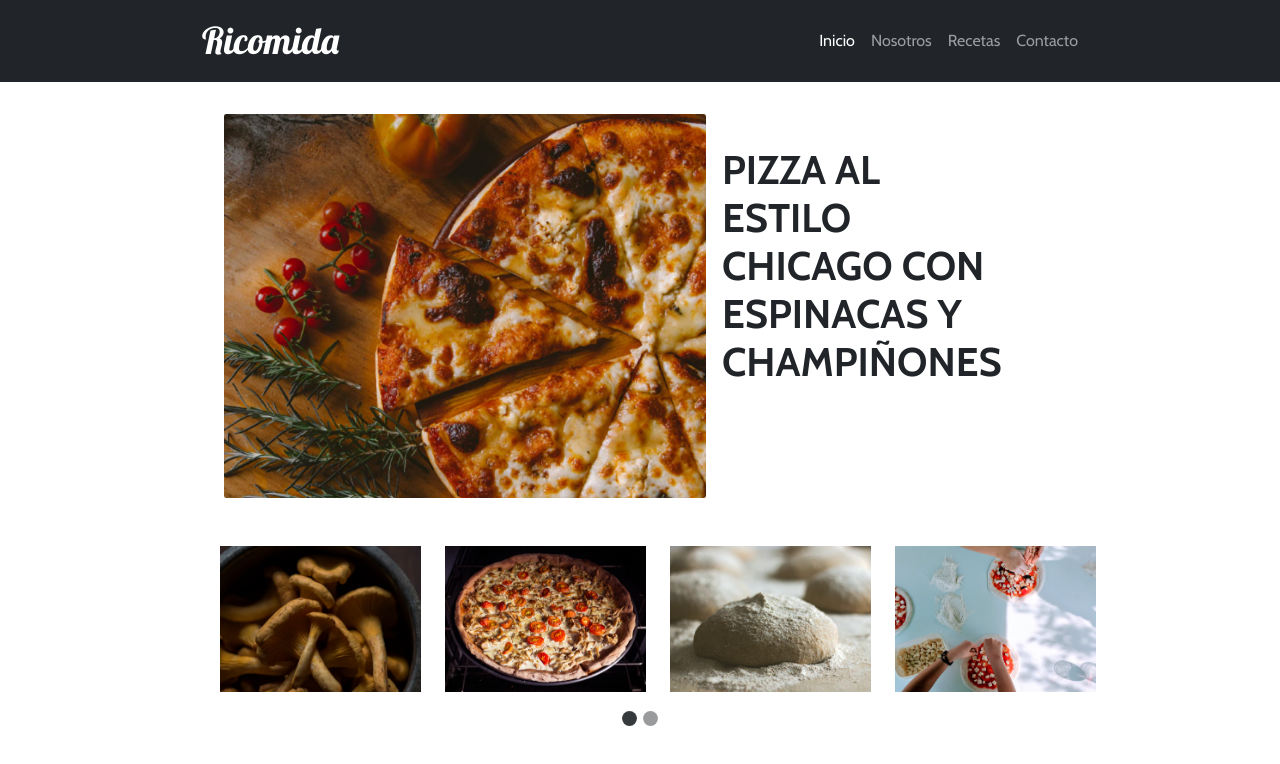
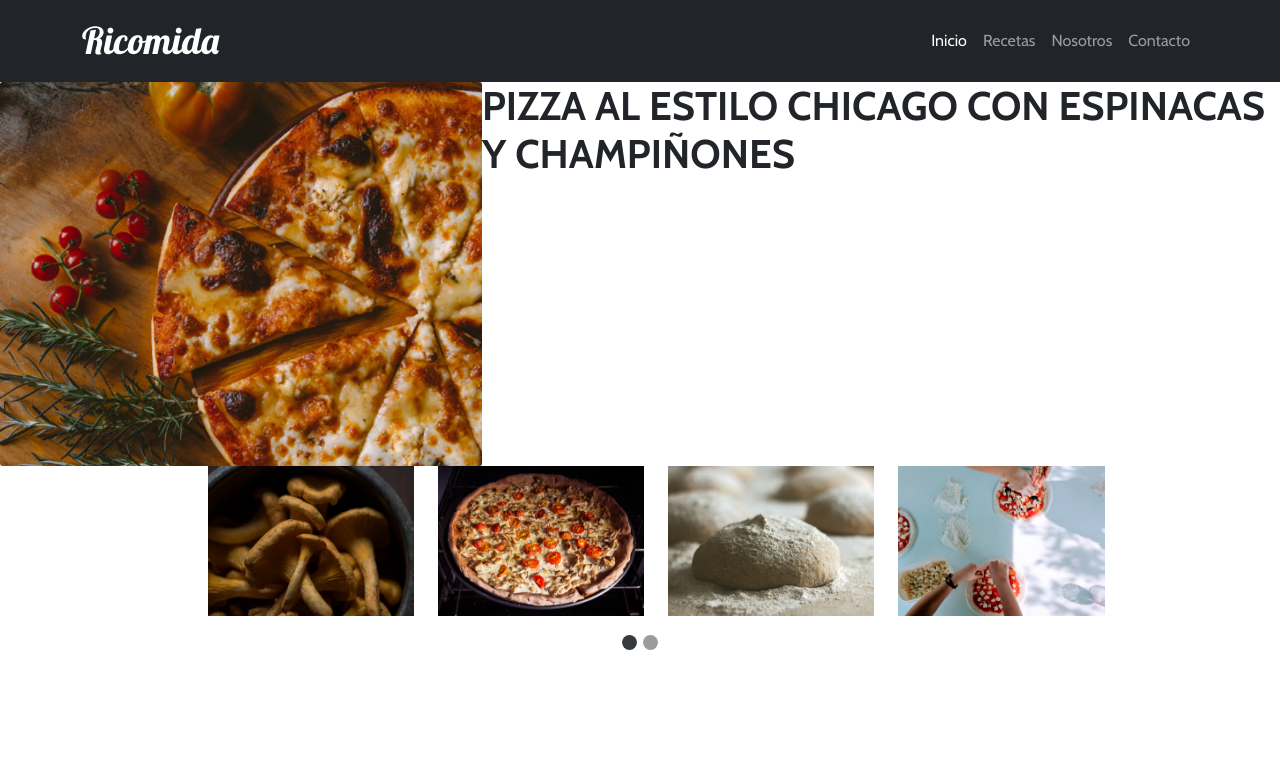
Before and after one commit to luismart23/desafio-ricomida, a plain HTML site: page index.html in a window 1280 px wide. Drawn offline with nearby package versions, Linux system fonts and the light colour scheme.

Commit message:
commit ricomida3

```diff
--- a/assets/css/style.css
+++ b/assets/css/style.css
@@ -4,25 +4,24 @@ body {
 }
 
 .titulo {
-    padding-left: 7.5rem;
+
     font-size: 37px;
-    font-display: center;
+
 }
 
 .opciones {
-    padding-right: 7rem;
+
     font-family: "cabin";
     font-size: 16px;
-    font-display: center;
+
 }
 
 
-.hero1 {
-    background-position: center;
-    padding-left: 14rem;
-    padding-right: 150px;
-    padding-top: 2rem;
-    padding-bottom: 3rem;
+
+
+.imagen1 {
+    width: 482px;
+    height: 384px;
 }
 
 h1 {
@@ -30,10 +29,7 @@ h1 {
     font-family: "cabin";
     font-weight: 900;
     font-size: 40px;
-    padding-left: 1rem;
-    padding-right: 17rem;
-    padding-top: 2rem;
-    padding-bottom: 1rem;
+
 }
 
 
@@ -59,7 +55,7 @@ h1 {
     z-index: 2;
     display: flex;
     justify-content: center;
-    padding: 0;
+
 
 }
 
--- a/index.html
+++ b/index.html
@@ -1,9 +1,9 @@
 <!DOCTYPE html>
-<html>
+<html lang="es">
 
 <head>
     <meta charset="utf-8">
-    <meta name="viewport" content="width=device-width">
+    <meta name="viewport" content="width=device-width, initial-scale=1">
     <meta name="author" content="Luis Martínez" />
     <link rel="shortcut icon" href="assets/img/favicon_ricomida.png" type="image/x-icon">
     <title>Ricomida</title>
@@ -18,78 +18,77 @@
 
     <link href="https://cdn.jsdelivr.net/npm/bootstrap@5.3.2/dist/css/bootstrap.min.css" rel="stylesheet"
         integrity="sha384-T3c6CoIi6uLrA9TneNEoa7RxnatzjcDSCmG1MXxSR1GAsXEV/Dwwykc2MPK8M2HN" crossorigin="anonymous">
-    <link href="assets/css/style.css" rel="stylesheet" type="text/css" />
+    <link rel="stylesheet" href="assets/css/style.css">
 
 </head>
 
 <body>
+    <header>
         <nav class="navbar navbar-expand-lg bg-dark navbar-dark">
             <div class="container">
                 <a class="titulo navbar-brand" href="#">Ricomida</a>
-            <button class="navbar-toggler" type="button" data-bs-toggle="collapse" data-bs-target="#navbarNav"
-                aria-controls="navbarNav" aria-expanded="false" aria-label="Toggle navigation">
+                <button class="navbar-toggler" type="button" data-bs-toggle="collapse"
+                    data-bs-target="#navbarNavAltMarkup" aria-controls="navbarNavAltMarkup" aria-expanded="false"
+                    aria-label="Toggle navigation">
                     <span class="navbar-toggler-icon"></span>
                 </button>
-            <div class="opciones ms-auto">
-                <div class="collapse navbar-collapse" id="navbarNav">
-                    <ul class="navbar-nav">
-                        <li class="nav-item">
+                <div class="opciones collapse navbar-collapse" id="navbarNavAltMarkup">
+                    <div class="navbar-nav ms-auto">
                         <a class="nav-link active" aria-current="page" href="#">Inicio</a>
-                        </li>
-                        <li class="nav-item">
+                        <a class="nav-link" href="#">Recetas</a>
                         <a class="nav-link" href="#">Nosotros</a>
-                        </li>
-                        <li class="nav-item">
-                            <a class="nav-link" href="#">Recetas</a>
-                        </li>
-                        <li class="nav-item">
                         <a class="nav-link" href="#">Contacto</a>
-                        </li>
-                    </ul>
                     </div>
                 </div>
             </div>
         </nav>
+    </header>
 
-    <main class="conteiner-fluid">
-        <section class="hero1 d-flex">
+    <main class="conteiner">
+        <section class="hero1 d-flex ">
 
-            <img src="assets/img/principal.jpg" width="482" height="384" alt="img_principal">
-            <h1>PIZZA AL ESTILO CHICAGO CON ESPINACAS Y CHAMPIÑONES</h1>
+            <img class="imagen1" src="assets/img/principal.jpg" alt="img_principal">
+            <h1 class="flex">PIZZA AL ESTILO CHICAGO CON ESPINACAS Y CHAMPIÑONES</h1>
+
         </section>
 
-        <section id="carouselExampleIndicators" class="conteiner carousel slide">
-
-            <div class="carr1 carousel-inner container ms-auto">
+        <section id="carouselExampleIndicators" class="carousel slide">
+            <div class="carousel-indicators">
+                <button type="button" data-bs-target="#carouselExampleIndicators" data-bs-slide-to="0" class="active"
+                    aria-current="true" aria-label="Slide 1"></button>
+                <button type="button" data-bs-target="#carouselExampleIndicators" data-bs-slide-to="1"
+                    aria-label="Slide 2"></button>
+            </div>
+            <div class="carousel-inner">
                 <article class="carousel-item active">
                     <div class="row">
                         <div class="col-3">
-                            <img src="assets/img/slider-1.png" class="d-block w-100" width="233px" alt="slider1">
+                            <img src="assets/img/slider-1.png" class="d-block w-100" alt="slider-1">
                         </div>
                         <div class="col-3">
-                            <img src="assets/img/slider-2.png" class="d-block w-100" width="233px" alt="slider-2">
+                            <img src="assets/img/slider-2.png" class="d-block w-100" alt="slider-2">
                         </div>
                         <div class="col-3">
-                            <img src="assets/img/slider-3.png" class="d-block w-100" width="233px" alt="slider-3">
+                            <img src="assets/img/slider-3.png" class="d-block w-100" alt="slider-3">
                         </div>
                         <div class="col-3">
-                            <img src="assets/img/slider-4.png" class="d-block w-100" width="233px" alt="slider-4">
+                            <img src="assets/img/slider-4.png" class="d-block w-100" alt="slider-4">
                         </div>
                     </div>
                 </article>
                 <article class="carousel-item">
-                    <div class="row sm-col-3">
+                    <div class="row">
                         <div class="col-3">
-                            <img src="assets/img/slider-5.png" class="d-block w-100" width="233px" alt="slider-5">
+                            <img src="assets/img/slider-5.png" class="d-block w-100" alt="slider-5">
                         </div>
                         <div class="col-3">
-                            <img src="assets/img/slider-6.png" class="d-block w-100" width="233px" alt="slider-6">
+                            <img src="assets/img/slider-6.png" class="d-block w-100" alt="slider-6">
                         </div>
                         <div class="col-3">
-                            <img src="assets/img/slider-7.png" class="d-block w-100" width="233px" alt="slider-7">
+                            <img src="assets/img/slider-7.png" class="d-block w-100" alt="slider-7">
                         </div>
                         <div class="col-3">
-                            <img src="assets/img/slider-8.png" class="d-block w-100" width="233px" alt="slider-8">
+                            <img src="assets/img/slider-8.png" class="d-block w-100" alt="slider-8">
                         </div>
                     </div>
                 </article>
@@ -104,12 +103,7 @@
                 <span class="carousel-control-next-icon" aria-hidden="true"></span>
                 <span class="visually-hidden">Next</span>
             </button>
-            <div class="carousel-indicators">
-                <button type="button" data-bs-target="#carouselExampleIndicators" data-bs-slide-to="0" class="active"
-                    aria-current="true" aria-label="Slide 1"></button>
-                <button type="button" data-bs-target="#carouselExampleIndicators" data-bs-slide-to="1"
-                    aria-label="Slide 2"></button>
-            </div>
+
         </section>
 
         <script src="https://code.jquery.com/jquery-3.7.1.min.js"
```
Lines whose indentation alone changed are shown as unchanged.
